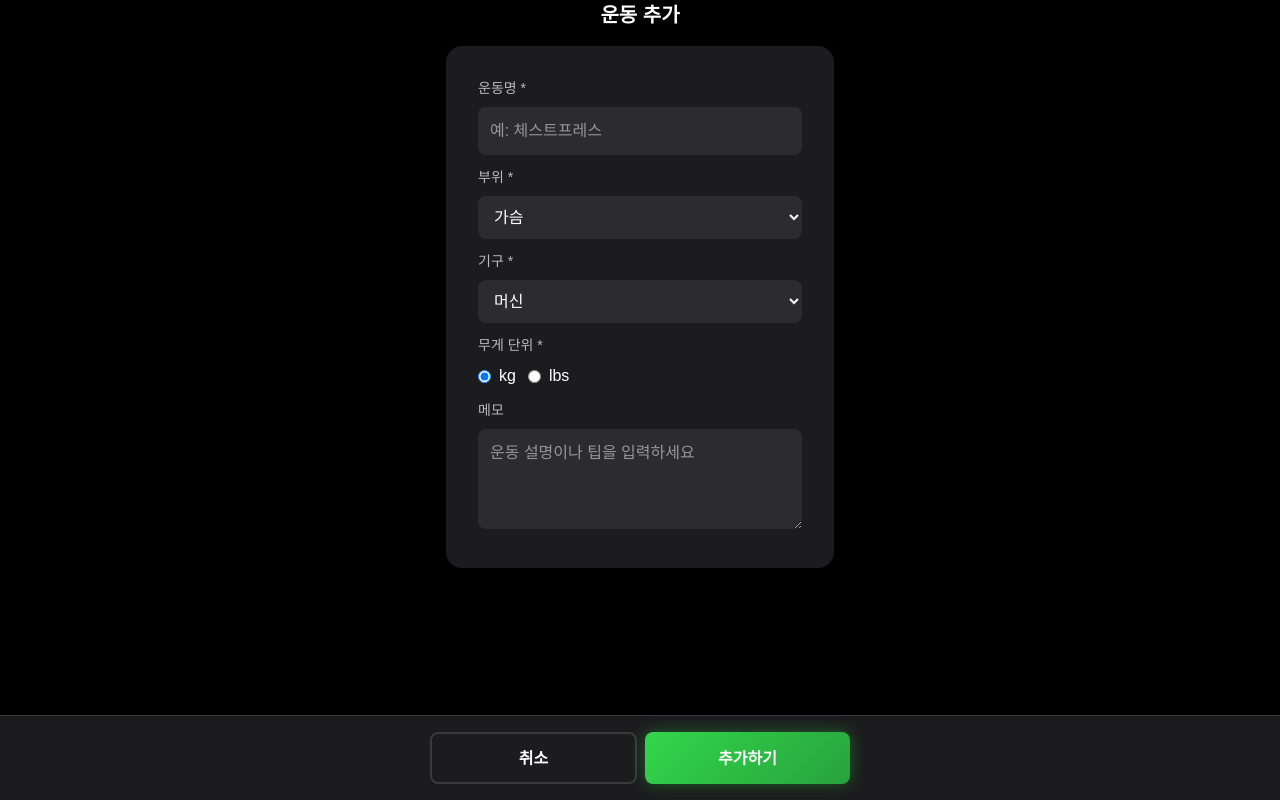
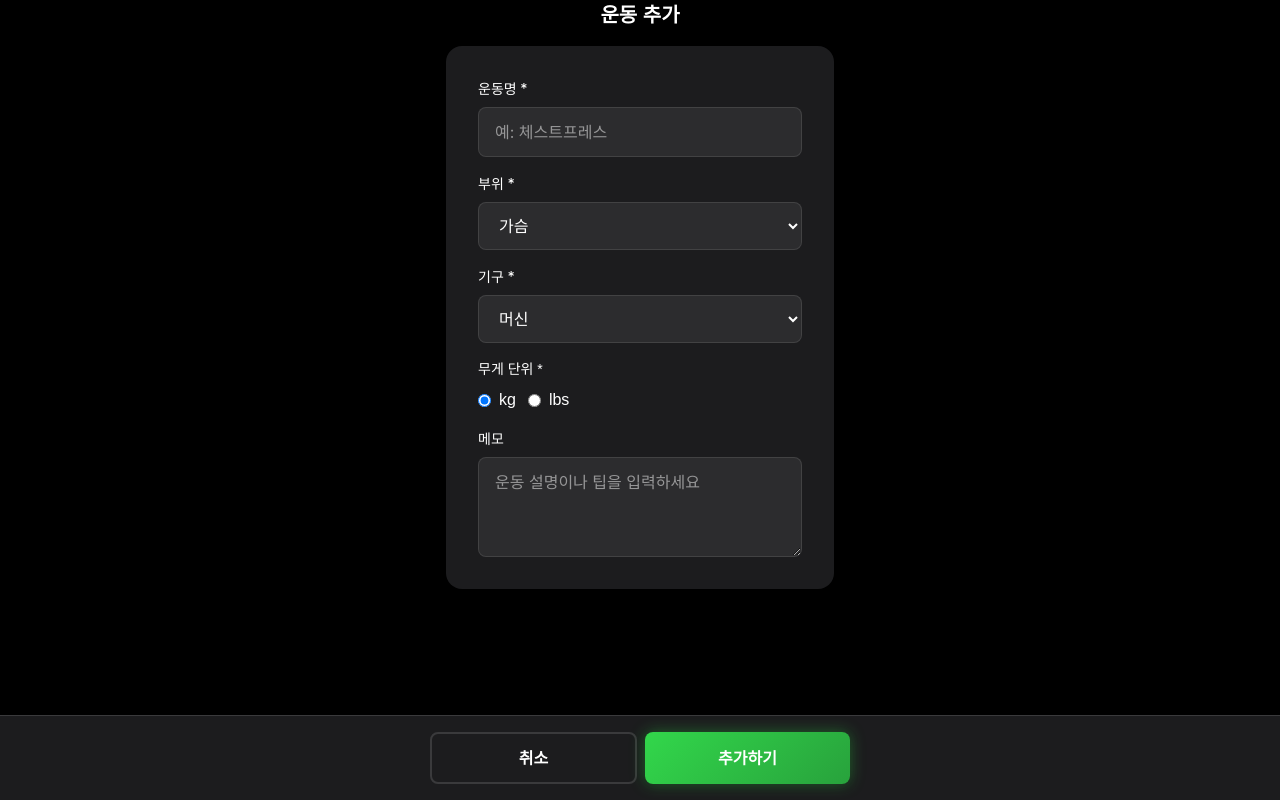
Before and after one commit to Sharknia/dowajwo-woondong, a Next.js app: page /workout/library/new in a window 1280 px wide. Built offline with nearby package versions, Linux system fonts and the light colour scheme.

Commit message:
운동 템플릿 추가 페이지 UI 개선: 입력 폼에 Select 및 Textarea 컴포넌트 추가, 유효성 검사 로직 구현으로 사용자 경험 향상. 관련 스타일 및 컴포넌트 통합.

```diff
--- a/app/workout/library/new/page.tsx
+++ b/app/workout/library/new/page.tsx
@@ -2,11 +2,9 @@
 
 import React, { useState } from 'react';
 import { useRouter } from 'next/navigation';
-import { Button } from '@/components/ui/Button';
-import { Card } from '@/components/ui/Card';
-import { PageHeader } from '@/components/ui/PageHeader';
+import { Button, Card, PageHeader, Input, Select, Textarea, Form, FormGroup } from '@/components/ui';
 import { useTheme } from '@/contexts/ThemeContext';
-import { colors, spacing, typography } from '@/lib/design-system';
+import { colors, spacing } from '@/lib/design-system';
 import { createExerciseTemplate } from '@/lib/api/exercise-template';
 import { ExerciseCategory, EquipmentType, WeightUnit } from '@/types/exercise-template';
 
@@ -23,10 +21,23 @@ export default function NewExerciseTemplatePage() {
     notes: '',
   });
   const [isSaving, setIsSaving] = useState(false);
+  const [errors, setErrors] = useState<{ name?: string }>({});
 
-  const handleSave = async () => {
+  const validateForm = () => {
+    const newErrors: { name?: string } = {};
+
     if (!formData.name.trim()) {
-      alert('운동명을 입력해주세요.');
+      newErrors.name = '운동명을 입력해주세요';
+    }
+
+    setErrors(newErrors);
+    return Object.keys(newErrors).length === 0;
+  };
+
+  const handleSave = async (e: React.FormEvent) => {
+    e.preventDefault();
+
+    if (!validateForm()) {
       return;
     }
 
@@ -61,7 +72,6 @@ export default function NewExerciseTemplatePage() {
     paddingBottom: '120px',
   };
 
-
   const contentStyle: React.CSSProperties = {
     width: '100%',
     maxWidth: '420px',
@@ -70,16 +80,6 @@ export default function NewExerciseTemplatePage() {
     flexDirection: 'column',
     gap: spacing[4],
     flex: 1,
-  };
-
-  const inputStyle: React.CSSProperties = {
-    width: '100%',
-    background: isDark ? colors.dark.surfaceSecondary : colors.light.surfaceSecondary,
-    border: 'none',
-    borderRadius: '8px',
-    padding: `${spacing[3]} ${spacing[3]}`,
-    fontSize: typography.fontSize.base,
-    color: isDark ? colors.text.dark.primary : colors.text.light.primary,
   };
 
   const bottomBarStyle: React.CSSProperties = {
@@ -102,77 +102,60 @@ export default function NewExerciseTemplatePage() {
     gap: spacing[2],
   };
 
+  const categoryOptions = Object.entries(ExerciseCategory).map(([key, value]) => ({
+    value: key,
+    label: value,
+  }));
+
+  const equipmentOptions = Object.entries(EquipmentType).map(([key, value]) => ({
+    value: key,
+    label: value,
+  }));
+
   return (
     <div style={containerStyle}>
       <PageHeader title="운동 추가" layout="centered" sticky />
 
       <main style={contentStyle}>
         <Card variant="default" padding="lg">
-          <div style={{ display: 'flex', flexDirection: 'column', gap: spacing[3] }}>
-            <div>
-              <label style={{
-                fontSize: typography.fontSize.sm,
-                color: isDark ? colors.text.dark.secondary : colors.text.light.secondary,
-                marginBottom: spacing[2],
-                display: 'block',
-              }}>
-                운동명 *
-              </label>
-              <input
+          <Form onSubmit={handleSave} gap="md">
+            <Input
+              label="운동명 *"
               type="text"
               value={formData.name}
-                onChange={(e) => setFormData({ ...formData, name: e.target.value })}
+              onChange={(e) => {
+                setFormData({ ...formData, name: e.target.value });
+                if (errors.name) setErrors({ ...errors, name: undefined });
+              }}
+              error={errors.name}
               placeholder="예: 체스트프레스"
-                style={inputStyle}
+              disabled={isSaving}
+              fullWidth
             />
-            </div>
 
-            <div>
-              <label style={{
-                fontSize: typography.fontSize.sm,
-                color: isDark ? colors.text.dark.secondary : colors.text.light.secondary,
-                marginBottom: spacing[2],
-                display: 'block',
-              }}>
-                부위 *
-              </label>
-              <select
+            <Select
+              label="부위 *"
               value={formData.category}
               onChange={(e) => setFormData({ ...formData, category: e.target.value as ExerciseCategory })}
-                style={inputStyle}
-              >
-                {Object.entries(ExerciseCategory).map(([key, value]) => (
-                  <option key={key} value={key}>{value}</option>
-                ))}
-              </select>
-            </div>
+              options={categoryOptions}
+              disabled={isSaving}
+              fullWidth
+            />
 
-            <div>
-              <label style={{
-                fontSize: typography.fontSize.sm,
-                color: isDark ? colors.text.dark.secondary : colors.text.light.secondary,
-                marginBottom: spacing[2],
-                display: 'block',
-              }}>
-                기구 *
-              </label>
-              <select
+            <Select
+              label="기구 *"
               value={formData.equipmentType}
               onChange={(e) => setFormData({ ...formData, equipmentType: e.target.value as EquipmentType })}
-                style={inputStyle}
-              >
-                {Object.entries(EquipmentType).map(([key, value]) => (
-                  <option key={key} value={key}>{value}</option>
-                ))}
-              </select>
-            </div>
+              options={equipmentOptions}
+              disabled={isSaving}
+              fullWidth
+            />
 
-            <div>
+            <FormGroup gap="sm">
               <label style={{
-                fontSize: typography.fontSize.sm,
-                color: isDark ? colors.text.dark.secondary : colors.text.light.secondary,
-                marginBottom: spacing[2],
-                display: 'block',
+                fontSize: '14px',
+                fontWeight: 500,
+                color: isDark ? colors.text.dark.primary : colors.text.light.primary,
               }}>
                 무게 단위 *
               </label>
@@ -182,7 +165,7 @@ export default function NewExerciseTemplatePage() {
                   alignItems: 'center',
                   gap: spacing[2],
                   cursor: 'pointer',
-                  fontSize: typography.fontSize.base,
+                  fontSize: '16px',
                   color: isDark ? colors.text.dark.primary : colors.text.light.primary,
                 }}>
                   <input
@@ -190,6 +173,7 @@ export default function NewExerciseTemplatePage() {
                     value={WeightUnit.KG}
                     checked={formData.defaultWeightUnit === WeightUnit.KG}
                     onChange={() => setFormData({ ...formData, defaultWeightUnit: WeightUnit.KG })}
+                    disabled={isSaving}
                   />
                   kg
                 </label>
@@ -198,7 +182,7 @@ export default function NewExerciseTemplatePage() {
                   alignItems: 'center',
                   gap: spacing[2],
                   cursor: 'pointer',
-                  fontSize: typography.fontSize.base,
+                  fontSize: '16px',
                   color: isDark ? colors.text.dark.primary : colors.text.light.primary,
                 }}>
                   <input
@@ -206,33 +190,23 @@ export default function NewExerciseTemplatePage() {
                     value={WeightUnit.LBS}
                     checked={formData.defaultWeightUnit === WeightUnit.LBS}
                     onChange={() => setFormData({ ...formData, defaultWeightUnit: WeightUnit.LBS })}
+                    disabled={isSaving}
                   />
                   lbs
                 </label>
               </div>
-            </div>
+            </FormGroup>
 
-            <div>
-              <label style={{
-                fontSize: typography.fontSize.sm,
-                color: isDark ? colors.text.dark.secondary : colors.text.light.secondary,
-                marginBottom: spacing[2],
-                display: 'block',
-              }}>
-                메모
-              </label>
-              <textarea
+            <Textarea
+              label="메모"
               value={formData.notes}
               onChange={(e) => setFormData({ ...formData, notes: e.target.value })}
               placeholder="운동 설명이나 팁을 입력하세요"
-                style={{
-                  ...inputStyle,
-                  minHeight: '100px',
-                  resize: 'vertical' as const,
-                }}
+              disabled={isSaving}
+              resize="vertical"
+              fullWidth
             />
-            </div>
-          </div>
+          </Form>
         </Card>
       </main>
 
--- /dev/null
+++ b/components/ui/Select.tsx
@@ -0,0 +1,139 @@
+'use client';
+
+import React, { forwardRef } from 'react';
+import { useTheme } from '@/contexts/ThemeContext';
+import { colors, typography, spacing, borderRadius, focus } from '@/lib/design-system';
+
+export type SelectSize = 'sm' | 'md' | 'lg';
+
+interface SelectProps extends Omit<React.SelectHTMLAttributes<HTMLSelectElement>, 'style' | 'size'> {
+  label?: string;
+  error?: string;
+  hint?: string;
+  size?: SelectSize;
+  fullWidth?: boolean;
+  options: Array<{ value: string; label: string }>;
+}
+
+export const Select = forwardRef<HTMLSelectElement, SelectProps>(
+  ({
+    label,
+    error,
+    hint,
+    size = 'md',
+    fullWidth = true,
+    options,
+    id,
+    disabled,
+    ...props
+  }, ref) => {
+    const { theme } = useTheme();
+    const isDark = theme === 'dark';
+    const [isFocused, setIsFocused] = React.useState(false);
+
+    const selectId = id || `select-${Math.random().toString(36).substr(2, 9)}`;
+
+    const sizeStyles = {
+      sm: {
+        padding: `${spacing[2]} ${spacing[3]}`,
+        fontSize: typography.fontSize.sm,
+      },
+      md: {
+        padding: `${spacing[3]} ${spacing[4]}`,
+        fontSize: typography.fontSize.base,
+      },
+      lg: {
+        padding: `${spacing[4]} ${spacing[5]}`,
+        fontSize: typography.fontSize.lg,
+      },
+    };
+
+    const containerStyle = {
+      width: fullWidth ? '100%' : 'auto',
+      display: 'flex',
+      flexDirection: 'column' as const,
+      gap: spacing[2],
+    };
+
+    const labelStyle = {
+      fontSize: typography.fontSize.sm,
+      fontWeight: typography.fontWeight.medium,
+      color: isDark ? colors.text.dark.primary : colors.text.light.primary,
+      fontFamily: typography.fontFamily.sans,
+    };
+
+    const selectStyle = {
+      ...sizeStyles[size],
+      width: '100%',
+      fontFamily: typography.fontFamily.sans,
+      background: isDark ? colors.dark.surfaceSecondary : colors.light.surfaceSecondary,
+      color: isDark ? colors.text.dark.primary : colors.text.light.primary,
+      border: error
+        ? `2px solid ${colors.utility.error}`
+        : isFocused
+        ? (isDark ? focus.input.dark.border : focus.input.light.border)
+        : `1px solid ${isDark ? 'rgba(255, 255, 255, 0.1)' : 'rgba(0, 0, 0, 0.1)'}`,
+      borderRadius: borderRadius.lg,
+      outline: 'none',
+      transition: `all 0.3s ease, ${focus.transition}`,
+      opacity: disabled ? 0.6 : 1,
+      cursor: disabled ? 'not-allowed' : 'pointer',
+      boxShadow: error
+        ? (isDark ? focus.danger.dark.boxShadow : focus.danger.light.boxShadow)
+        : isFocused
+        ? (isDark ? focus.input.dark.boxShadow : focus.input.light.boxShadow)
+        : 'none',
+    };
+
+    const messageStyle = {
+      fontSize: typography.fontSize.xs,
+      fontFamily: typography.fontFamily.sans,
+      marginTop: spacing[1],
+    };
+
+    const errorStyle = {
+      ...messageStyle,
+      color: colors.utility.error,
+    };
+
+    const hintStyle = {
+      ...messageStyle,
+      color: isDark ? colors.text.dark.tertiary : colors.text.light.tertiary,
+    };
+
+    return (
+      <div style={containerStyle}>
+        {label && (
+          <label htmlFor={selectId} style={labelStyle}>
+            {label}
+          </label>
+        )}
+        <select
+          ref={ref}
+          id={selectId}
+          style={selectStyle}
+          onFocus={() => setIsFocused(true)}
+          onBlur={() => setIsFocused(false)}
+          disabled={disabled}
+          aria-invalid={!!error}
+          aria-describedby={
+            error ? `${selectId}-error` :
+            hint ? `${selectId}-hint` :
+            undefined
+          }
+          {...props}
+        >
+          {options.map((option) => (
+            <option key={option.value} value={option.value}>
+              {option.label}
+            </option>
+          ))}
+        </select>
+        {error && <span id={`${selectId}-error`} style={errorStyle} role="alert">{error}</span>}
+        {hint && !error && <span id={`${selectId}-hint`} style={hintStyle}>{hint}</span>}
+      </div>
+    );
+  }
+);
+
+Select.displayName = 'Select';
--- /dev/null
+++ b/components/ui/Textarea.tsx
@@ -0,0 +1,137 @@
+'use client';
+
+import React, { forwardRef } from 'react';
+import { useTheme } from '@/contexts/ThemeContext';
+import { colors, typography, spacing, borderRadius, focus } from '@/lib/design-system';
+
+export type TextareaSize = 'sm' | 'md' | 'lg';
+
+interface TextareaProps extends Omit<React.TextareaHTMLAttributes<HTMLTextAreaElement>, 'style' | 'size'> {
+  label?: string;
+  error?: string;
+  hint?: string;
+  size?: TextareaSize;
+  fullWidth?: boolean;
+  resize?: 'none' | 'vertical' | 'horizontal' | 'both';
+}
+
+export const Textarea = forwardRef<HTMLTextAreaElement, TextareaProps>(
+  ({
+    label,
+    error,
+    hint,
+    size = 'md',
+    fullWidth = true,
+    resize = 'vertical',
+    id,
+    disabled,
+    ...props
+  }, ref) => {
+    const { theme } = useTheme();
+    const isDark = theme === 'dark';
+    const [isFocused, setIsFocused] = React.useState(false);
+
+    const textareaId = id || `textarea-${Math.random().toString(36).substr(2, 9)}`;
+
+    const sizeStyles = {
+      sm: {
+        padding: `${spacing[2]} ${spacing[3]}`,
+        fontSize: typography.fontSize.sm,
+        minHeight: '80px',
+      },
+      md: {
+        padding: `${spacing[3]} ${spacing[4]}`,
+        fontSize: typography.fontSize.base,
+        minHeight: '100px',
+      },
+      lg: {
+        padding: `${spacing[4]} ${spacing[5]}`,
+        fontSize: typography.fontSize.lg,
+        minHeight: '120px',
+      },
+    };
+
+    const containerStyle = {
+      width: fullWidth ? '100%' : 'auto',
+      display: 'flex',
+      flexDirection: 'column' as const,
+      gap: spacing[2],
+    };
+
+    const labelStyle = {
+      fontSize: typography.fontSize.sm,
+      fontWeight: typography.fontWeight.medium,
+      color: isDark ? colors.text.dark.primary : colors.text.light.primary,
+      fontFamily: typography.fontFamily.sans,
+    };
+
+    const textareaStyle = {
+      ...sizeStyles[size],
+      width: '100%',
+      fontFamily: typography.fontFamily.sans,
+      background: isDark ? colors.dark.surfaceSecondary : colors.light.surfaceSecondary,
+      color: isDark ? colors.text.dark.primary : colors.text.light.primary,
+      border: error
+        ? `2px solid ${colors.utility.error}`
+        : isFocused
+        ? (isDark ? focus.input.dark.border : focus.input.light.border)
+        : `1px solid ${isDark ? 'rgba(255, 255, 255, 0.1)' : 'rgba(0, 0, 0, 0.1)'}`,
+      borderRadius: borderRadius.lg,
+      outline: 'none',
+      transition: `all 0.3s ease, ${focus.transition}`,
+      opacity: disabled ? 0.6 : 1,
+      cursor: disabled ? 'not-allowed' : 'text',
+      resize: resize,
+      boxShadow: error
+        ? (isDark ? focus.danger.dark.boxShadow : focus.danger.light.boxShadow)
+        : isFocused
+        ? (isDark ? focus.input.dark.boxShadow : focus.input.light.boxShadow)
+        : 'none',
+    };
+
+    const messageStyle = {
+      fontSize: typography.fontSize.xs,
+      fontFamily: typography.fontFamily.sans,
+      marginTop: spacing[1],
+    };
+
+    const errorStyle = {
+      ...messageStyle,
+      color: colors.utility.error,
+    };
+
+    const hintStyle = {
+      ...messageStyle,
+      color: isDark ? colors.text.dark.tertiary : colors.text.light.tertiary,
+    };
+
+    return (
+      <div style={containerStyle}>
+        {label && (
+          <label htmlFor={textareaId} style={labelStyle}>
+            {label}
+          </label>
+        )}
+        <textarea
+          ref={ref}
+          id={textareaId}
+          style={textareaStyle}
+          onFocus={() => setIsFocused(true)}
+          onBlur={() => setIsFocused(false)}
+          disabled={disabled}
+          aria-invalid={!!error}
+          aria-describedby={
+            error ? `${textareaId}-error` :
+            hint ? `${textareaId}-hint` :
+            undefined
+          }
+          {...props}
+        />
+        {error && <span id={`${textareaId}-error`} style={errorStyle} role="alert">{error}</span>}
+        {hint && !error && <span id={`${textareaId}-hint`} style={hintStyle}>{hint}</span>}
+      </div>
+    );
+  }
+);
+
+Textarea.displayName = 'Textarea';
```
Also changed, not shown: components/ui/index.ts (+8 -0 lines), 1 other file (tests, documents, lock files or other folders). Lines whose indentation alone changed are shown as unchanged.
